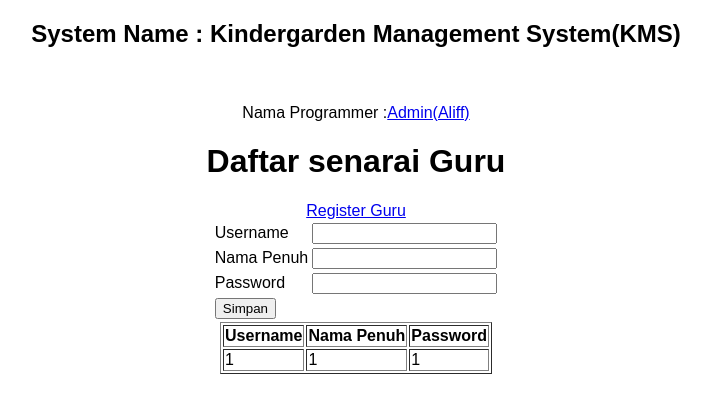
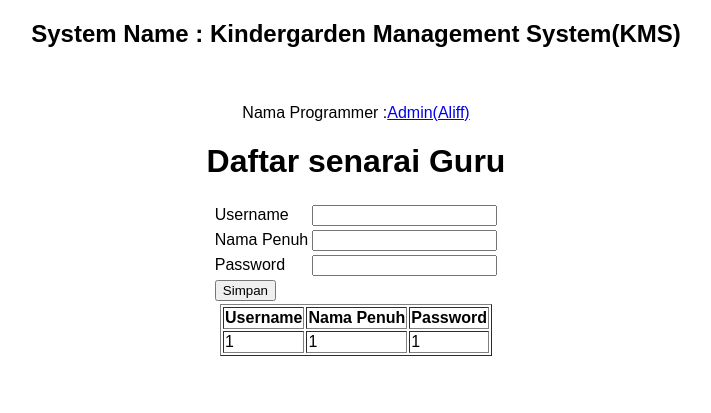
Before and after one commit to mhmdaliff/KindergartenManagementSystem, a PHP site: page /Admin/index.php in a window 1280 px wide. Shown: the top 413 px of the page, without its empty margins (284-995 px from the left). Run offline with PHP 8.4, Linux system fonts and the light colour scheme; tables that the repository leaves empty hold one stand-in row (values such as "Sample post").

Commit message:
try edit index

```diff
--- a/Admin/index.php
+++ b/Admin/index.php
@@ -23,7 +23,6 @@ $result = mysqli_query($conn, $sql);
         <br>Nama Programmer :<a href="admin/">Admin(Aliff)</a>
 
         <h1>Daftar senarai Guru</h1>
-        <a href="register.php">Register Guru</a>
         <form method="post" action="save.php">
             <table>
                 <tr>
```
